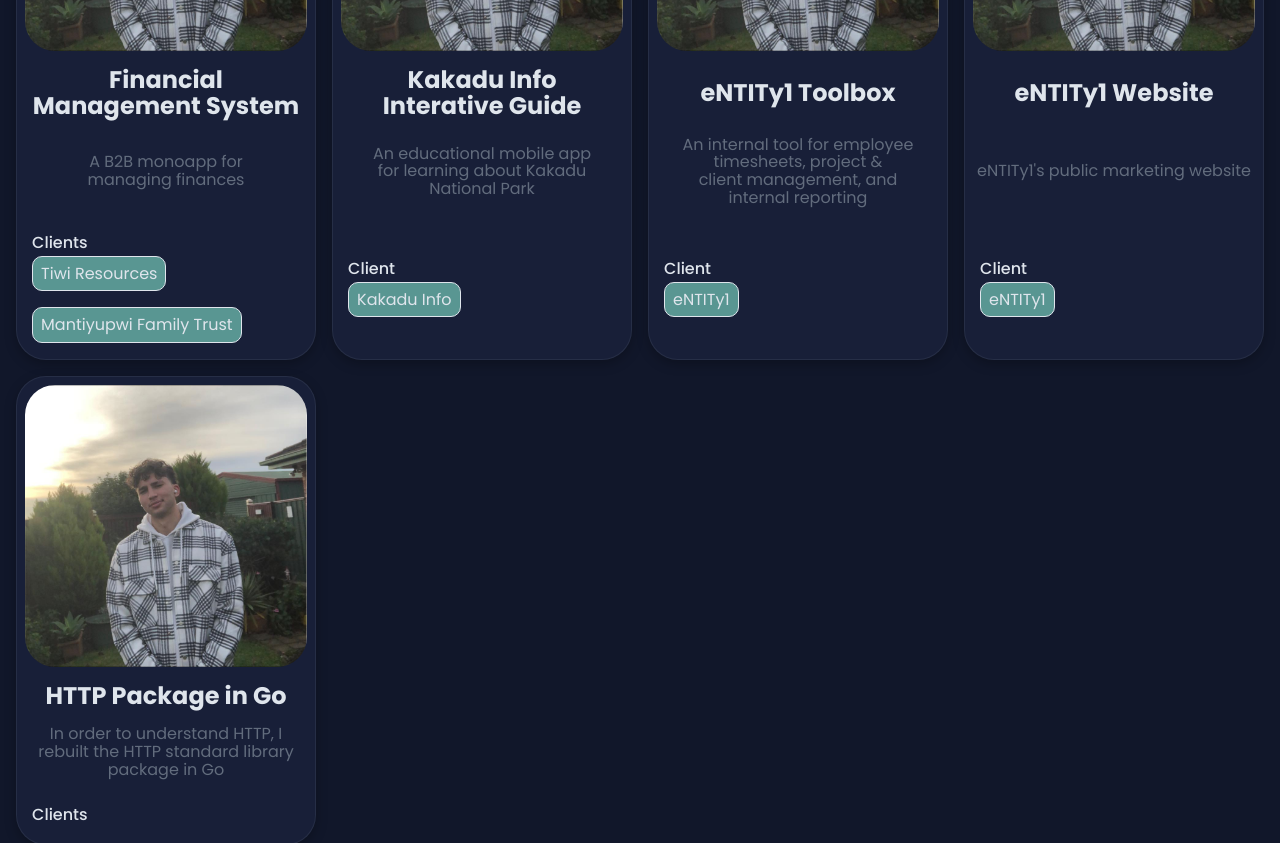
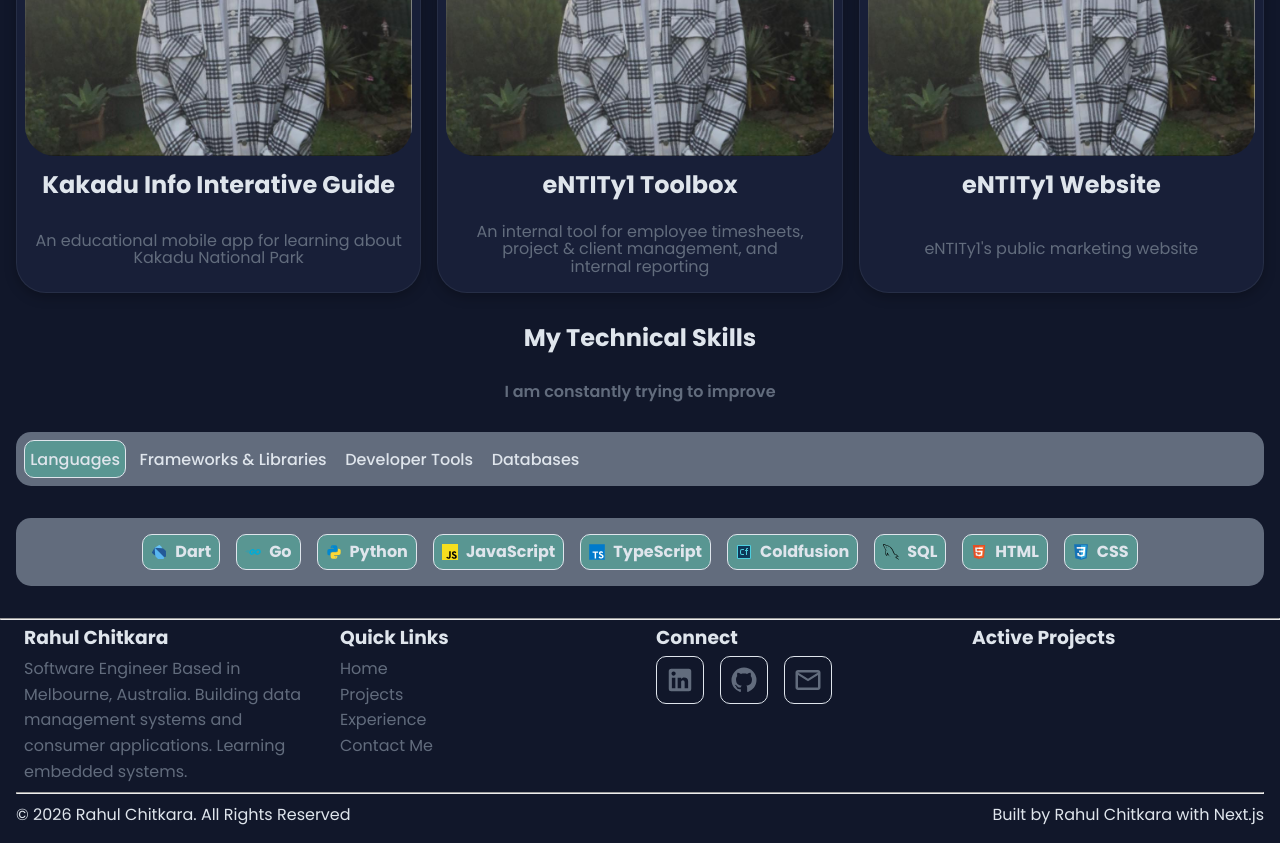
Before and after one commit to rara-ch/portfolio_website, a Next.js app: page / in a window 1280 px wide. Shown: the part 1180-2023 px from the top of the page. Built offline with nearby package versions, Linux system fonts and the light colour scheme.

Commit message:
changed the Project type to have different data, specifically an implemented global Technology interface, and abstracted the fms app project into an extended interface as a flagship project

```diff
--- a/src/app/home/components/projects/projects.module.css
+++ b/src/app/home/components/projects/projects.module.css
@@ -12,7 +12,7 @@
     padding: var(--card-padding);
     display: grid;
     grid-template-rows: subgrid;
-    grid-row: span 4;
+    grid-row: span 3;
 
     background-color: var(--clr-card-background);
     border-radius: var(--border-radius);
@@ -40,23 +40,3 @@
 .description {
     color: var(--clr-content);
 }
-
-.clients-section {
-    width: 95%;
-    justify-items: start;
-}
-
-.clients-title {
-    font-weight: 500;
-    color: var(--clr-title);
-}
-
-.clients {
-    display: flex;
-    gap: 1rem;
-    flex-wrap: wrap;
-}
-
-.client {
-    color: var(--clr-title)
-}
--- a/src/app/home/components/projects/projects.tsx
+++ b/src/app/home/components/projects/projects.tsx
@@ -1,10 +1,9 @@
 import Image from "next/image";
-import Chip from "@/utils/components/chip";
 import Section from "@/utils/section/section";
 import styles from "./projects.module.css";
 import { type Project, projects } from "./projects_data";
 
-export default function Projects() {
+export default function ProjectsSection() {
   return (
     <Section title="Projects" subtitle="PLACEHOLDER">
       <div className={styles["projects-grid"]}>
@@ -17,8 +16,6 @@
 }
 
 function Card({ project }: { project: Project }) {
-  const clientsTitleText = project.clients.length === 1 ? 'Client' : 'Clients';
-
   return (
     <div className={styles["project-card"]}>
       <Image
@@ -31,18 +28,6 @@
       />
       <h2 className={styles.title}>{project.title}</h2>
       <p className={styles.description}>{project.description}</p>
-      <div className={styles["clients-section"]}>
-        <div>
-          <span className={styles["clients-title"]}>{clientsTitleText}</span>
-        </div>
-        <div className={styles.clients}>
-        {project.clients.map((client) => (
-          <Chip key={client}>
-            <span className={styles.client}>{client}</span>
-          </Chip>
-        ))}
-        </div>
-      </div>
     </div>
   );
 }
--- a/src/app/home/components/projects/projects_data.ts
+++ b/src/app/home/components/projects/projects_data.ts
@@ -1,6 +1,12 @@
 import type { ImageData } from "@/utils/types/Image";
+import { Technologies, type Technology } from "@/utils/types/Technology";
 
-export type Project = {
+interface ProjectTechnology {
+  technology: Technology;
+  isFrontEnd: boolean | null;
+}
+
+export interface Project {
   id: string;
   image: ImageData;
   title: string;
@@ -8,79 +14,145 @@
   isOpenSource: boolean;
   isProfessional: boolean;
   sourceCodeLink: string | null;
-  technologies: string[];
+  technologies: ProjectTechnology[];
+  isDecoupled: boolean;
+}
+
+export interface FlagshipProject extends Project {
   clients: string[];
-};
+	numTeamFrontEnd: number;
+	numTeamBackEnd: number;
+}
 
-export const projects : Project[] = [
-    {
-        id: 'fms',
+export const flagshipProject: FlagshipProject = {
+  id: "fms",
   image: {
-            path: '/images/profile.jpg',
-            alt: 'PLACEHOLDER',
+    path: "/images/profile.jpg",
+    alt: "PLACEHOLDER",
   },
-        title: 'Financial Management System',
-        description: 'A B2B monoapp for managing finances',
+  title: "Financial Management System",
+  description: "A B2B monoapp for managing finances",
   isOpenSource: false,
   isProfessional: true,
   sourceCodeLink: null,
-        technologies: [],
-        clients: ['Tiwi Resources', 'Mantiyupwi Family Trust'],
+  isDecoupled: true,
+	numTeamFrontEnd: 1,
+	numTeamBackEnd: 2,
+  technologies: [
+    {
+      technology: Technologies.dart,
+      isFrontEnd: true,
     },
     {
-        id: 'kakadu-info-interactive-guide',
+      technology: Technologies.flutter,
+      isFrontEnd: true,
+    },
+    {
+      technology: Technologies.coldfusion,
+      isFrontEnd: false,
+    },
+    {
+      technology: Technologies.msSQL,
+      isFrontEnd: false,
+    },
+  ],
+  clients: ["Tiwi Resources", "Mantiyupwi Family Trust"],
+};
+
+export const projects: Project[] = [
+  {
+    id: "kakadu-info-interactive-guide",
     image: {
-            path: '/images/profile.jpg',
-            alt: 'PLACEHOLDER',
+      path: "/images/profile.jpg",
+      alt: "PLACEHOLDER",
     },
-        title: 'Kakadu Info Interative Guide',
-        description: 'An educational mobile app for learning about Kakadu National Park',
+    title: "Kakadu Info Interative Guide",
+    description:
+      "An educational mobile app for learning about Kakadu National Park",
     isOpenSource: false,
     isProfessional: true,
     sourceCodeLink: null,
-        technologies: [],
-        clients: ['Kakadu Info'],
+    technologies: [
+      {
+        technology: Technologies.dart,
+        isFrontEnd: true,
+      },
+      {
+        technology: Technologies.flutter,
+        isFrontEnd: true,
+      },
+      {
+        technology: Technologies.coldfusion,
+        isFrontEnd: false,
+      },
+    ],
+    isDecoupled: true,
   },
   {
     id: "entity1-toolbox",
     image: {
-            path: '/images/profile.jpg',
-            alt: 'PLACEHOLDER',
+      path: "/images/profile.jpg",
+      alt: "PLACEHOLDER",
     },
     title: "eNTITy1 Toolbox",
-        description: "An internal tool for employee timesheets, project & client management, and internal reporting",
+    description:
+      "An internal tool for employee timesheets, project & client management, and internal reporting",
     isOpenSource: false,
     isProfessional: true,
     sourceCodeLink: null,
-        technologies: [],
-        clients: ['eNTITy1'],
+    technologies: [
+      {
+        technology: Technologies.html,
+        isFrontEnd: null,
       },
       {
-        id: 'entity1-website',
+        technology: Technologies.js,
+        isFrontEnd: null,
+      },
+			{
+        technology: Technologies.css,
+        isFrontEnd: null,
+      },
+      {
+        technology: Technologies.coldfusion,
+        isFrontEnd: null,
+      },
+			{
+        technology: Technologies.msSQL,
+        isFrontEnd: null,
+      },
+    ],
+    isDecoupled: false,
+  },
+  {
+    id: "entity1-website",
     image: {
-            path: '/images/profile.jpg',
-            alt: 'PLACEHOLDER',
+      path: "/images/profile.jpg",
+      alt: "PLACEHOLDER",
     },
     title: "eNTITy1 Website",
     description: "eNTITy1's public marketing website",
     isOpenSource: false,
     isProfessional: true,
     sourceCodeLink: null,
-        technologies: [],
-        clients: ['eNTITy1'],
+    technologies: [
+			      {
+        technology: Technologies.html,
+        isFrontEnd: null,
       },
       {
-        id: 'http-package',
-        image: {
-            path: '/images/profile.jpg',
-            alt: 'PLACEHOLDER',
+        technology: Technologies.js,
+        isFrontEnd: null,
       },
-        title: "HTTP Package in Go",
-        description: "In order to understand HTTP, I rebuilt the HTTP standard library package in Go",
-        isOpenSource: true,
-        isProfessional: false,
-        sourceCodeLink: null,
-        technologies: [],
-        clients: [],
-    }
-]
+			{
+        technology: Technologies.css,
+        isFrontEnd: null,
+      },
+      {
+        technology: Technologies.coldfusion,
+        isFrontEnd: null,
+      },
+		],
+    isDecoupled: false,
+  },
+];
--- a/src/app/home/home.tsx
+++ b/src/app/home/home.tsx
@@ -2,7 +2,7 @@
 import Navbar from "@/components/navbar/navbar";
 import Section from "@/utils/section/section";
 import Hero from "./components/hero/hero";
-import Projects from "./components/projects/projects";
+import ProjectsSection from "./components/projects/projects";
 import TechnicalSkills from "./components/technical_skills/technical_skills";
 import styles from "./home.module.css";
 
@@ -16,7 +16,7 @@
         <Hero />
       </header>
       <main>
-        <Projects />
+        <ProjectsSection />
 
         <Section
           title="My Technical Skills"
--- /dev/null
+++ b/src/utils/types/Technology.ts
@@ -0,0 +1,167 @@
+import type { JSX } from "react/jsx-runtime"
+import { Icons } from "@/utils/icons"
+
+export interface Technology {
+    id: string,
+    name: string,
+    icon: JSX.Element,
+}
+
+// Languages
+export const dart: Technology = {
+    id: 'dart',
+    name: 'Dart',
+    icon: Icons.dart,
+}
+
+export const golang: Technology = {
+    id: 'golang',
+    name: 'Go',
+    icon: Icons.golang,
+}
+
+export const python: Technology = {
+    id: 'python',
+    name: 'Python',
+    icon: Icons.python,
+}
+
+export const js: Technology = {
+    id: 'js',
+    name: 'JavaScript',
+    icon: Icons.js,
+}
+
+export const ts: Technology = {
+    id: 'ts',
+    name: 'TypeScript',
+    icon: Icons.ts,
+}
+
+export const coldfusion: Technology = {
+    id: 'coldfusion',
+    name: 'Coldfusion',
+    icon: Icons.coldfusion,
+}
+
+export const mysql: Technology = {
+    id: 'mysql',
+    name: 'SQL',
+    icon: Icons.mysql,
+}
+
+export const html: Technology = {
+    id: 'html',
+    name: 'HTML',
+    icon: Icons.html,
+}
+
+export const css: Technology = {
+    id: 'css',
+    name: 'CSS',
+    icon: Icons.css,
+}
+
+// Frameworks & Libraries
+export const flutter: Technology = {
+    id: 'flutter',
+    name: 'Flutter',
+    icon: Icons.flutter,
+}
+
+export const react: Technology = {
+    id: 'react',
+    name: 'React',
+    icon: Icons.react,
+}
+
+export const next: Technology = {
+    id: 'next',
+    name: 'Next.js',
+    icon: Icons.next,
+}
+
+export const three: Technology = {
+    id: 'three',
+    name: 'THREE.js',
+    icon: Icons.three,
+}
+
+export const bootstrap: Technology = {
+    id: 'bootstrap',
+    name: 'Bootstrap',
+    icon: Icons.bootstrap,
+}
+
+// Developer Tools
+export const git: Technology = {
+    id: 'git',
+    name: 'Git',
+    icon: Icons.git,
+}
+
+export const github: Technology = {
+    id: 'github',
+    name: 'GitHub',
+    icon: Icons.github,
+}
+
+export const vsCode: Technology = {
+    id: 'vsCode',
+    name: 'VS Code',
+    icon: Icons.vsCode,
+}
+
+export const postman: Technology = {
+    id: 'postman',
+    name: 'Postman',
+    icon: Icons.postman,
+}
+
+export const android: Technology = {
+    id: 'android',
+    name: 'Android SDK',
+    icon: Icons.android,
+}
+
+// Databases
+export const postgres: Technology = {
+    id: 'postgres',
+    name: 'Postgres',
+    icon: Icons.postgres,
+}
+
+export const msSQL: Technology = {
+    id: 'msSQL',
+    name: 'Microsoft SQL Server',
+    icon: Icons.msSQL,
+}
+
+// Export all technologies as a single object
+export const Technologies = {
+    // Languages
+    dart,
+    golang,
+    python,
+    js,
+    ts,
+    coldfusion,
+    mysql,
+    html,
+    css,
+    // Frameworks & Libraries
+    flutter,
+    react,
+    next,
+    three,
+    bootstrap,
+    // Developer Tools
+    git,
+    github,
+    vsCode,
+    postman,
+    android,
+    // Databases
+    postgres,
+    msSQL,
+}
```
Also changed, not shown: src/app/home/components/technical_skills/technical_skills.tsx (+1 -8 lines). Lines whose indentation alone changed are shown as unchanged.
